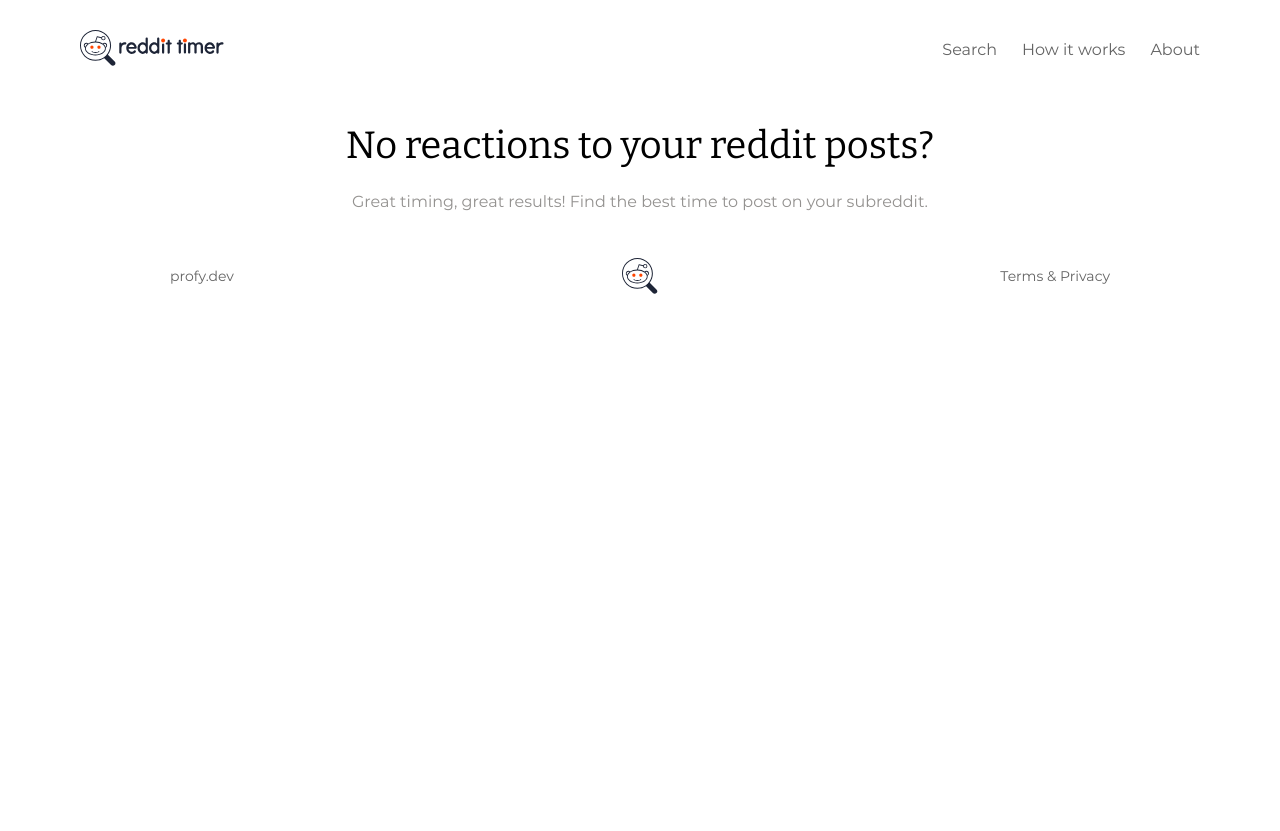
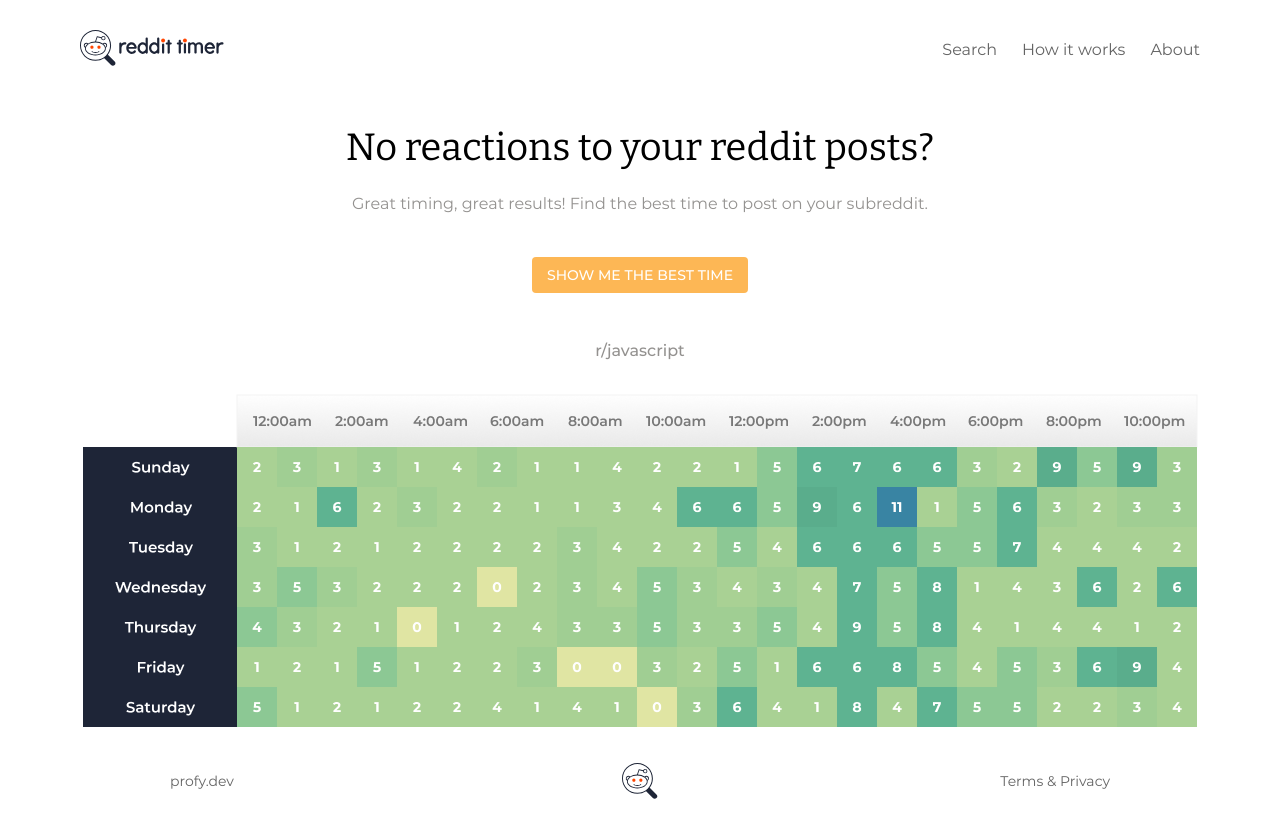
Before and after one commit to profydev/reddit-timer-jenny07007, a React (Create React App) app: page / in a window 1280 px wide. Before the commit the page ends 800 px from the top, so only its background shows below. Built offline with nearby package versions, Linux system fonts and the light colour scheme.

Commit message:
add CTA button and heatmap img

```diff
--- a/src/components/hero/hero.style.js
+++ b/src/components/hero/hero.style.js
@@ -1,4 +1,4 @@
-import styled from 'styled-components/macro';
+import styled, { css } from 'styled-components/macro';
 
 export const Container = styled.section`
   width: 100vw;
@@ -9,15 +9,53 @@ export const Container = styled.section`
 export const Frame = styled.div`
  max-width: 1115px;
  text-align: center;
+ @media(max-width: 1115px) {
+    width: 95%;
+  }
 `;
 
 export const Title = styled.h1`
   font-size: ${({ theme }) => theme.font.size.h1};
   font-weight: ${({ theme }) => theme.font.weight.normal};
-  font-family: ${({ theme }) => theme.font.family.headline}
+  font-family: ${({ theme }) => theme.font.family.headline};
+  line-height: 1.2;
+`;
+
+const textBase = css`
+  font-size: ${({ theme }) => theme.font.size.default};
+  color: ${({ theme }) => theme.color.lightGray};
 `;
 
 export const SubTitle = styled.p`
-  font-size: ${({ theme }) => theme.font.size.default};
-  color: ${({ theme }) => theme.color.lightGray};
+  ${textBase};
+  line-height: 0.9;
 `;
+
+export const Button = styled.button`
+  width: 216px;
+  height: 36px;
+  cursor: pointer;
+  text-transform: uppercase;
+  border: none;
+  border-radius: 4px;
+  font-size: 0.875rem;
+  margin: 30px 0;
+  color: ${({ theme }) => theme.color.white};
+  background: ${({ theme }) => theme.color.yellow};
+  font-weight: ${({ theme }) => theme.font.weight.medium};
+`;
+
+export const Text = styled.p`
+  ${textBase};
+  font-weight: ${({ theme }) => theme.font.weight.medium};
+  line-height: 1.5;
+`;
+
+export const TimeTable = styled.img`
+  max-width: 1115px;
+  margin-top: 15px;
+
+  @media(max-width: 1115px) {
+    width: 95%;
+  }
+`;
--- a/src/components/hero/index.js
+++ b/src/components/hero/index.js
@@ -1,7 +1,9 @@
 import React from 'react';
+import { Link } from 'react-router-dom';
 import {
-  Container, Title, SubTitle, Frame,
+  Container, Title, SubTitle, Frame, Button, Text, TimeTable,
 } from './hero.style';
+import timeTable from '../../img/table.png';
 
 export default function Hero() {
   return (
@@ -11,6 +13,13 @@ export default function Hero() {
         <SubTitle>
           Great timing, great results! Find the best time to post on your subreddit.
         </SubTitle>
+        <Link to="/search/javascript">
+          <Button>show me the best time</Button>
+        </Link>
+        <Text>r/javascript</Text>
+        <Link to="/search/javascript">
+          <TimeTable src={timeTable} alt="time-table" />
+        </Link>
       </Frame>
     </Container>
   );
--- a/src/global-styles.js
+++ b/src/global-styles.js
@@ -48,7 +48,6 @@ const GlobalStyles = createGlobalStyle`
     background-color: ${(props) => props.theme.color.white};
     color: ${(props) => props.theme.color.black};
     font-size: ${(props) => props.theme.font.size.default};
-    line-height: ${(props) => props.theme.font.lineHeight.normal};
     -webkit-font-smoothing: antialiased;
     -moz-osx-font-smoothing: grayscale;
   }
--- a/src/theme.js
+++ b/src/theme.js
@@ -4,6 +4,7 @@ const theme = {
     white: '#ffffff',
     gray: '#636363',
     lightGray: '#93918F',
+    yellow: '#FDB755',
   },
   font: {
     family: {
@@ -15,11 +16,9 @@ const theme = {
       h1: '38px',
       h3: '24px',
     },
-    lineHeight: {
-      normal: 1.1,
-    },
     weight: {
       normal: 400,
+      medium: 500,
     },
   },
 };
```
